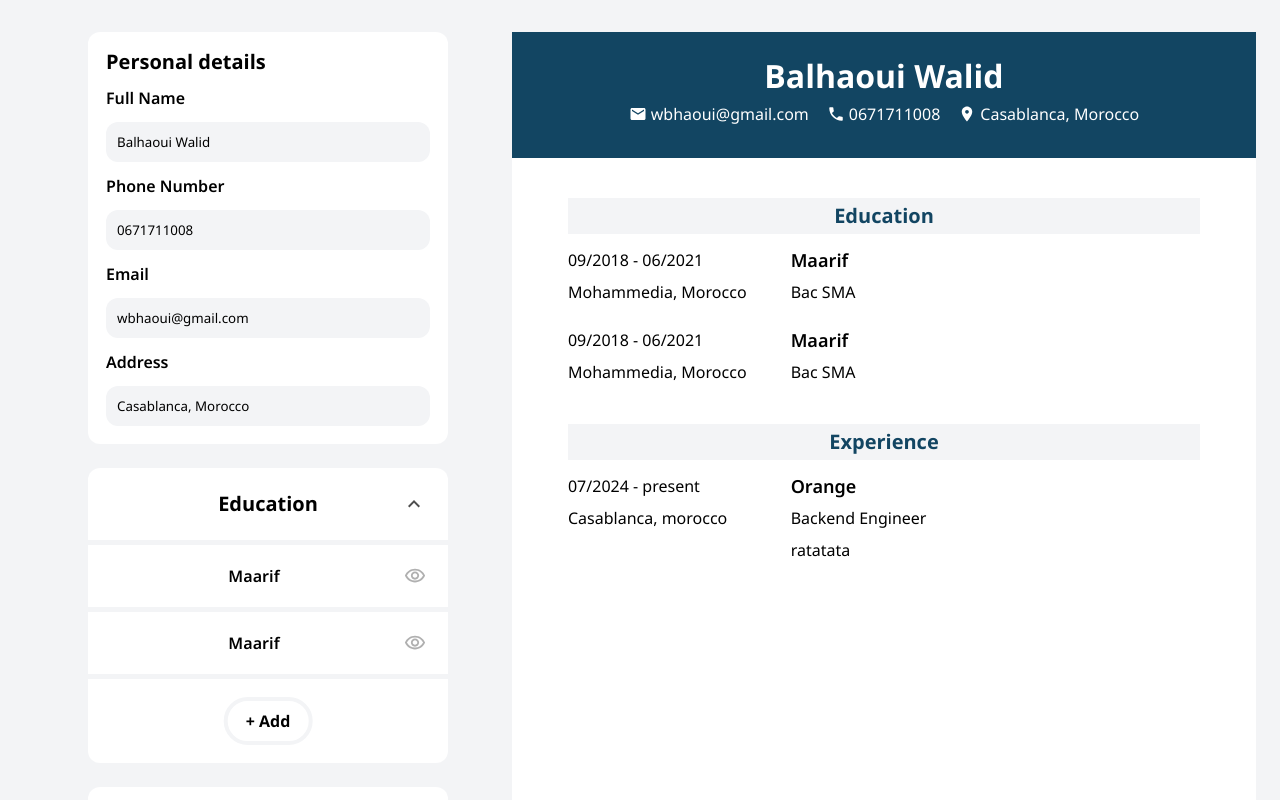
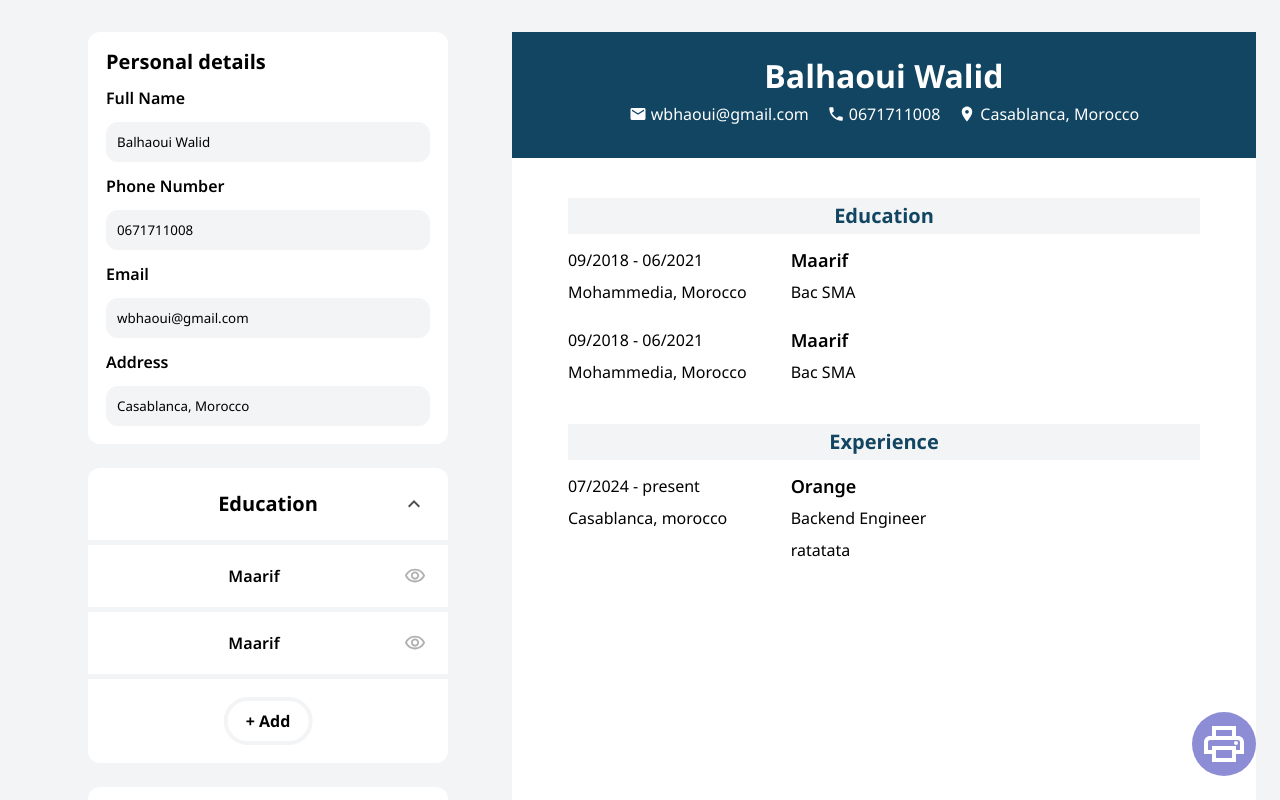
Before and after one commit to Archesper/react-cv-generator, a React (Vite) app: page / in a window 1280 px wide. Shown: the top 800 px of the page. Built offline with nearby package versions, Linux system fonts and the light colour scheme.

Commit message:
Add print button

```diff
--- a/src/components/App.jsx
+++ b/src/components/App.jsx
@@ -3,6 +3,7 @@ import InfoInput from "./InfoInput.jsx";
 import MultiInput from "./MultiInput";
 import Togglable from "./togglable";
 import { useState } from "react";
+import PrintIcon from '@mui/icons-material/PrintOutlined';
 
 export default function App() {
   const defaultResumeData = {
@@ -131,6 +132,8 @@ export default function App() {
   };
   return (
 
+      <>
+        <button onClick={window.print} className="print-btn"><PrintIcon></PrintIcon></button>
         <main>
           <div id="data-input">
             <form id="personal-details">
@@ -179,5 +182,6 @@ export default function App() {
           </div>
           <CV data={resumeData}></CV>
         </main>
+      </>
   );
 }
--- a/src/styles/main.css
+++ b/src/styles/main.css
@@ -155,3 +155,46 @@ main input:focus, main textarea:focus {
 label {
   font-family: 'NotoSansSemiBold', sans-serif;
 }
+
+.print-btn {
+  position: fixed;
+  bottom: 24px;
+  right: 24px;
+  background-color: rgb(93, 93, 196);
+  display: grid;
+  place-content: center;
+  padding: 8px;
+  border-radius: 50%;
+  opacity: 0.7;
+  cursor: pointer;
+}
+
+.print-btn:hover {
+  opacity: 1;
+}
+
+.print-btn svg {
+  color: white;
+  width: 48px;
+  height: 48px;
+}
+
+@media print {
+  @page {
+    size: A4;
+  }
+  html, body {
+    height:100vh;
+    overflow: hidden;
+    visibility: hidden;
+  }
+  #CV {
+    visibility: visible;
+    position: absolute;
+    left: 0;
+    top: 0;
+
+  }
+
+
+}
```
Lines whose indentation alone changed are shown as unchanged.
